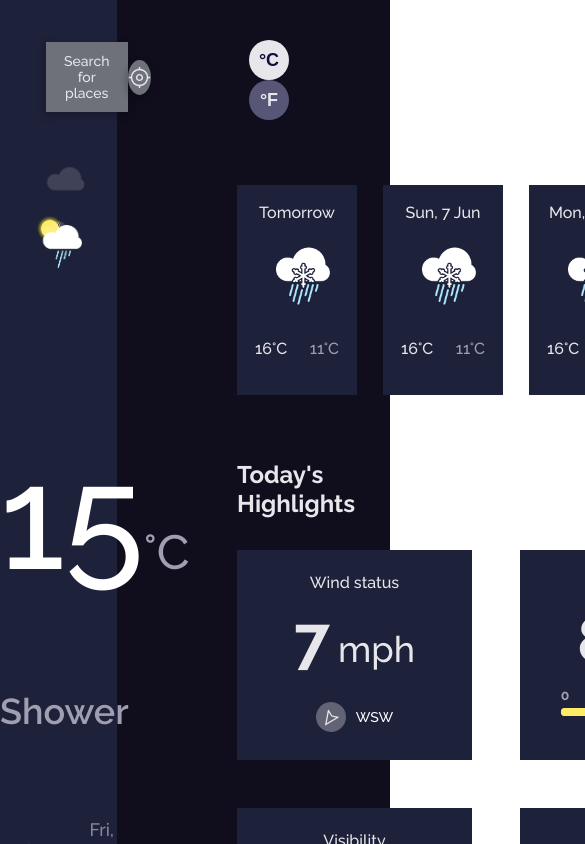
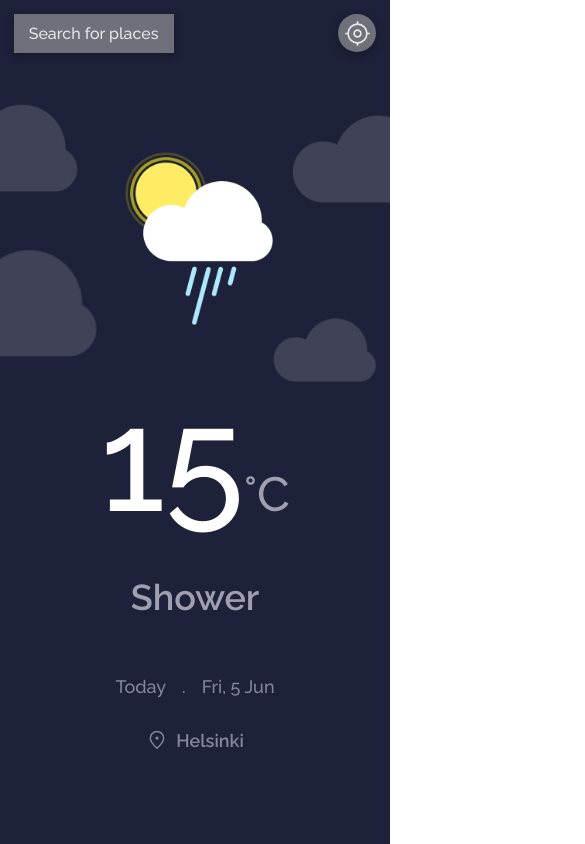
Before and after one commit to vishwa-akshat/weather-app, a React (Vite) app: page / in a window 390 px wide. Shown: the top 844 px of the page, 585 px wide, since content can reach past the window. Built offline with nearby package versions, Linux system fonts and the light colour scheme.

Commit message:
feat: responsiveness added

```diff
--- a/src/App.scss
+++ b/src/App.scss
@@ -4,8 +4,6 @@
 }
 
 .App {
-    width: 100dvw;
-    height: 100dvh;
     background-color: #100e1d;
     color: #ffffff;
     font-family: "Raleway", sans-serif;
--- a/src/components/Button/style.scss
+++ b/src/components/Button/style.scss
@@ -30,3 +30,37 @@
         height: 23px;
     }
 }
+
+@media only screen and (max-width: 821px) {
+    .btn {
+        font-size: 20px;
+        padding: 15px 22px;
+    }
+
+    .icon-btn {
+        width: 50px;
+        height: 50px;
+
+        .icon {
+            width: 35px;
+            height: 35px;
+        }
+    }
+}
+
+@media only screen and (max-width: 540px) {
+    .btn {
+        font-size: 16px;
+        padding: 10px 15px;
+    }
+
+    .icon-btn {
+        width: 38px;
+        height: 38px;
+
+        .icon {
+            width: 27px;
+            height: 27px;
+        }
+    }
+}
--- a/src/components/FutureWeatherCard/style.scss
+++ b/src/components/FutureWeatherCard/style.scss
@@ -1,9 +1,8 @@
 .weather-card {
-    min-width: 120px;
     background: #1e213a;
     text-align: center;
     color: #e7e7eb;
-    padding: 18px;
+    padding: 13%;
     .day-info {
         font-size: 16px;
         font-weight: 500;
--- a/src/components/FutureWeatherCardsList/style.scss
+++ b/src/components/FutureWeatherCardsList/style.scss
@@ -1,6 +1,15 @@
 .future-weather-card-list {
-    margin: 65px 0;
+    margin: 8% 0;
     display: grid;
-    gap: 26px;
+    gap: 3%;
     grid-template-columns: repeat(5, 1fr);
 }
+
+@media only screen and (max-width: 540px) {
+    .future-weather-card-list {
+        margin: 8% 8% 30%;
+        row-gap: 5%;
+        column-gap: 8%;
+        grid-template-columns: repeat(2, 1fr);
+    }
+}
--- a/src/components/HighlightsCardsList/style.scss
+++ b/src/components/HighlightsCardsList/style.scss
@@ -3,3 +3,11 @@
     grid-template-columns: repeat(2, 1fr);
     gap: 48px;
 }
+
+@media only screen and (max-width: 540px) {
+    .highlights-cards-list-wrapper {
+        display: grid;
+        grid-template-columns: 1fr;
+        gap: 32px;
+    }
+}
--- a/src/components/LeftPanelHeader/style.scss
+++ b/src/components/LeftPanelHeader/style.scss
@@ -1,6 +1,18 @@
 .left-panel-header {
-    padding: 42px 46px;
+    padding: 10%;
     display: flex;
     justify-content: space-between;
     align-items: center;
 }
+
+@media only screen and (max-width: 821px) {
+    .left-panel-header {
+        padding: 5%;
+    }
+}
+
+@media only screen and (max-width: 540px) {
+    .left-panel-header {
+        padding: 3.5%;
+    }
+}
--- a/src/components/RightPanelHeader/style.scss
+++ b/src/components/RightPanelHeader/style.scss
@@ -19,3 +19,9 @@
         background-color: #e7e7eb;
     }
 }
+
+@media only screen and (max-width: 540px) {
+    .right-panel-header-wrapper {
+        display: none;
+    }
+}
--- a/src/components/WeatherConditionImg/style.scss
+++ b/src/components/WeatherConditionImg/style.scss
@@ -1,17 +1,45 @@
 .weather-condition-wrapper {
-    height: 280px;
-    overflow: hidden;
     position: relative;
 
     .cloud-background {
         position: absolute;
-        left: -60px;
-        width: 130%;
+        left: -15%;
+        width: 120%;
+        height: 100%;
+        object-fit: cover;
         filter: opacity(15%);
     }
 
     .weather-condition-img {
         width: 40%;
-        margin-top: 60px;
+        margin-top: 20%;
     }
 }
+
+@media only screen and (max-width: 821px) {
+    .weather-condition-wrapper {
+        .cloud-background {
+            display: none;
+        }
+
+        .weather-condition-img {
+            width: 35%;
+            margin-top: 5%;
+        }
+    }
+}
+
+@media only screen and (max-width: 540px) {
+    .weather-condition-wrapper {
+        .cloud-background {
+            display: block;
+            width: 120%;
+            height: 120%;
+        }
+
+        .weather-condition-img {
+            width: 40%;
+            margin-top: 20%;
+        }
+    }
+}
--- a/src/containers/LeftPanel/style.scss
+++ b/src/containers/LeftPanel/style.scss
@@ -3,8 +3,10 @@
     background-color: #1e213a;
     text-align: center;
     font-family: "Raleway", sans-serif;
+    padding-bottom: 10%;
 
     .temperature-wrapper {
+        margin-top: 8%;
         font-size: 144px;
         font-weight: 500;
         .temperature-type {
@@ -17,7 +19,7 @@
         font-size: 36px;
         font-weight: 600;
         color: #a09fb1;
-        margin: 87px 0;
+        margin: 24% 0;
     }
 
     .present-day-info-wrapper {
@@ -55,3 +57,31 @@
         }
     }
 }
+
+@media only screen and (max-width: 821px) {
+    .left-panel {
+        padding-bottom: 10%;
+
+        .temperature-wrapper {
+            margin-top: 8%;
+        }
+
+        .weather-status {
+            margin: 15% 0;
+        }
+    }
+}
+
+@media only screen and (max-width: 540px) {
+    .left-panel {
+        padding-bottom: 25%;
+
+        .temperature-wrapper {
+            margin-top: 12%;
+        }
+
+        .weather-status {
+            margin: 8% 0 15%;
+        }
+    }
+}
--- a/src/containers/RightPanel/index.jsx
+++ b/src/containers/RightPanel/index.jsx
@@ -11,7 +11,7 @@ export default function RightPanel() {
         <div className="right-panel">
             <RightPanelHeader />
             <FutureWeatherCardsList />
-            <p className="highlight-heading">Today&apos;s Highlights</p>
+            <div className="highlight-heading">Today&apos;s Highlights</div>
             <HighlightsCardsList />
         </div>
     );
--- a/src/containers/RightPanel/style.scss
+++ b/src/containers/RightPanel/style.scss
@@ -1,6 +1,5 @@
 .right-panel {
-    height: 100%;
-    padding: 40px 120px 150px 120px;
+    padding: 5% 10% 7% 10%;
 
     .highlight-heading {
         font-size: 24px;
@@ -9,3 +8,10 @@
         margin-bottom: 32px;
     }
 }
+
+@media only screen and (max-width: 540px) {
+    .right-panel {
+        height: 100%;
+        padding: 10% 5%;
+    }
+}
--- a/src/pages/Home/style.scss
+++ b/src/pages/Home/style.scss
@@ -2,7 +2,6 @@
     max-width: 1440px;
     margin: 0 auto;
     display: flex;
-    height: 100%;
 
     .left-panel-wrapper {
         width: 30%;
@@ -11,3 +10,16 @@
         width: 70%;
     }
 }
+
+@media only screen and (max-width: 821px) {
+    .container {
+        flex-direction: column;
+
+        .left-panel-wrapper {
+            width: 100%;
+        }
+        .right-panel-wrapper {
+            width: 100%;
+        }
+    }
+}
```
